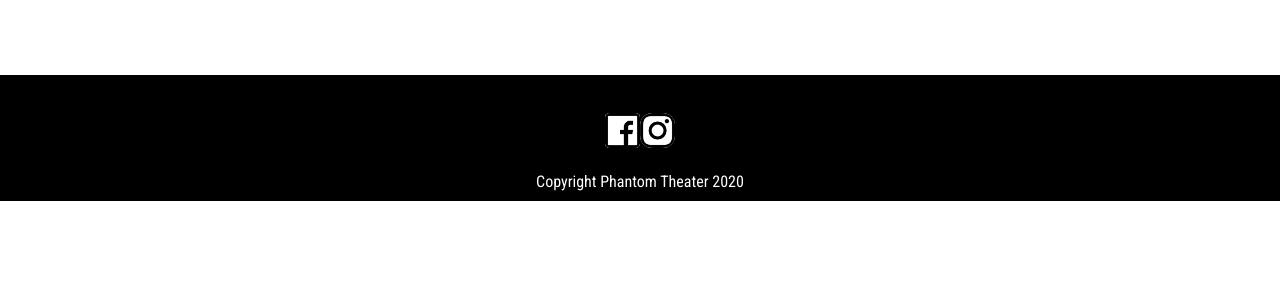
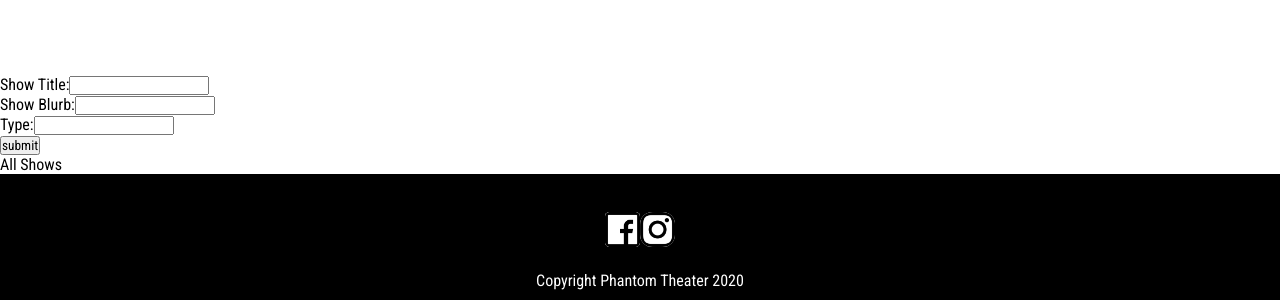
Before and after one commit to foxflyer40/PhantomTheater2021, a React (Create React App) app in the folder client/: page / in a window 1280 px wide. Shown: the part 2045-2345 px from the top of the page. Before the commit the page ends 2246 px from the top, so only its background shows below. Built offline with nearby package versions, Linux system fonts and the light colour scheme; no server answers; the database is empty.

Commit message:
merge conflicts resolved

```diff
--- a/client/src/App.js
+++ b/client/src/App.js
@@ -6,7 +6,9 @@ import CurrentShow from './reactComponents/currentshow/CurrentShow'
 import About from './About';
 import Artist from './Artist';
 import Reserve from './Reserve';
-import firebase from './components/Firebase/firebase.js'
+import Admin from './components/Admin'
+import AllShows from './components/AllShows'
+import firebase from './components/firebase.js'
 
 import { BrowserRouter as Router, Switch, Route } from "react-router-dom";
 
@@ -21,12 +23,16 @@ function App() {
                <Route exact path="/">
                   <Home />
                   <CurrentShow />
+                  <Admin />
+                  <AllShows />
                </Route>
                <Route path="/About" component={About} />
                <Route path="/Artist" component={Artist} />
                <Route path="/Reserve" component={Reserve} />
 
             </Switch>
+
+
 
             <Footer />
          </div>
```
Lines whose indentation alone changed are shown as unchanged.
